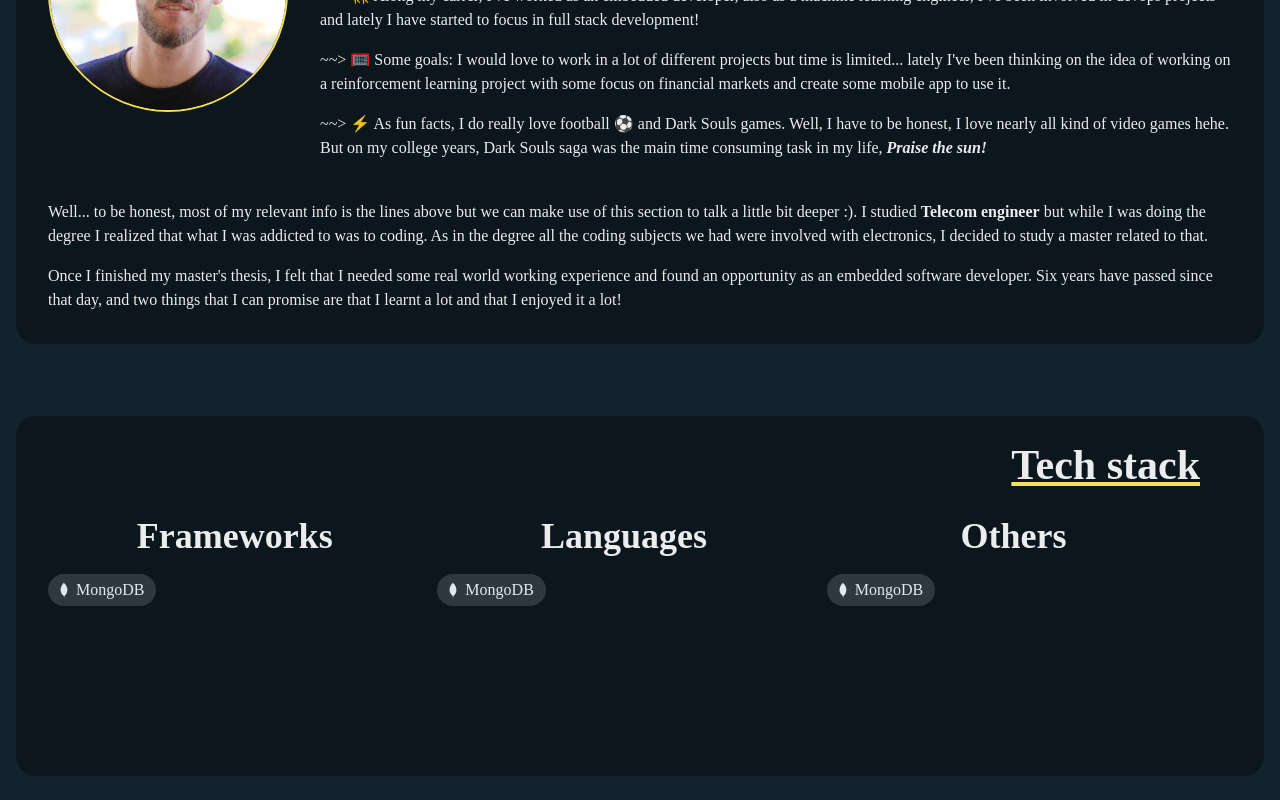
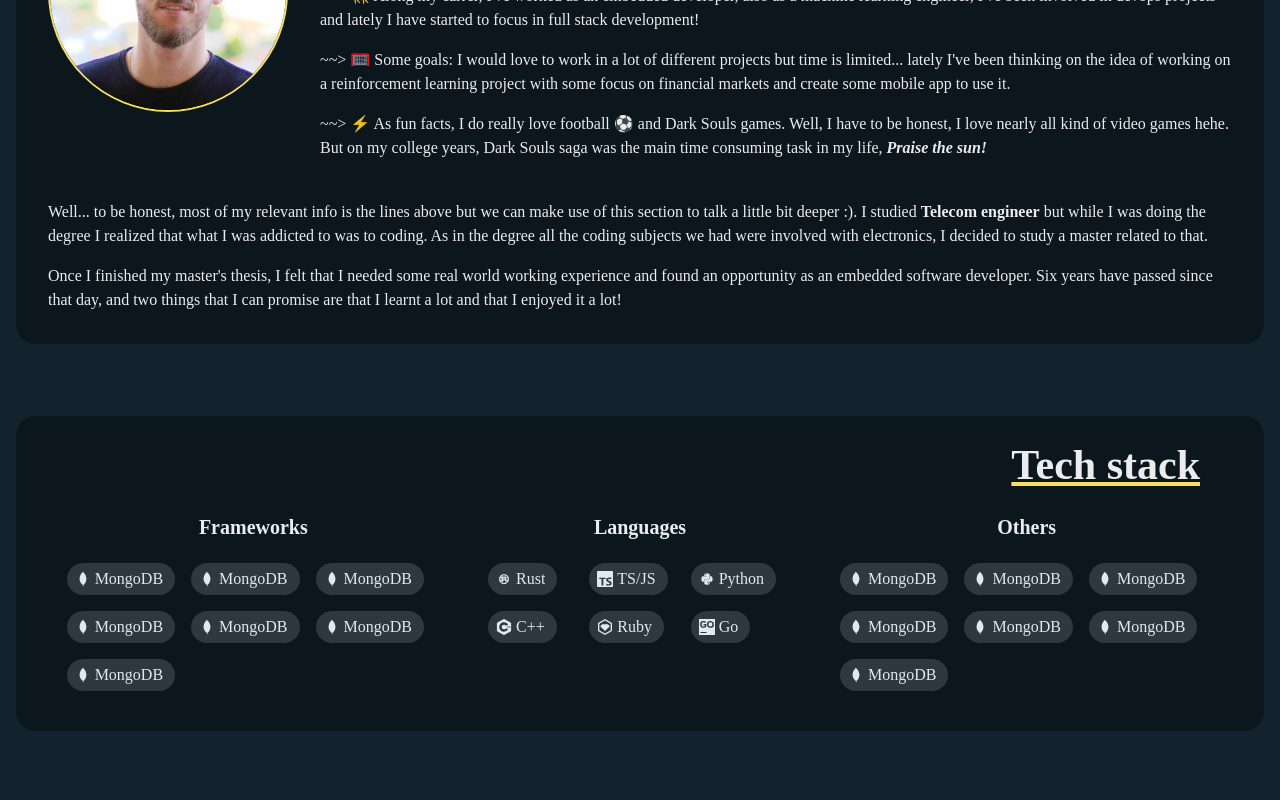
Before and after one commit to presedo93/homepage, a Next.js app: page / in a window 1280 px wide. Shown: the part 330-1130 px from the top of the page. After the commit the page ends 1085 px from the top, so only its background shows below. Built offline with nearby package versions, Linux system fonts and the light colour scheme.

Commit message:
🚧 Badges for tech info

```diff
--- a/components/index/TechItem.tsx
+++ b/components/index/TechItem.tsx
@@ -1,18 +1,22 @@
-import { Box, Tag, TagLabel } from '@chakra-ui/react';
+import { Box, GridItem, Tag, TagLabel } from '@chakra-ui/react';
 
 interface TechItemProps {
     children: React.ReactNode;
     label: string;
+    rowStart: number;
+    colStart: number;
 }
 
-const TechItem = ({ children, label }: TechItemProps) => {
+const TechItem = ({ children, label, ...chakraProps }: TechItemProps) => {
     return (
+        <GridItem {...chakraProps}>
             <Tag size={'lg'} borderRadius={'full'}>
                 <Box ml={-1} mr={1}>
                     {children}
                 </Box>
                 <TagLabel>{label}</TagLabel>
             </Tag>
+        </GridItem>
     );
 };
 
--- a/components/index/TechStack.tsx
+++ b/components/index/TechStack.tsx
@@ -2,17 +2,20 @@ import {
     Box,
     Flex,
     Grid,
-    GridItem,
     Heading,
-    Tag,
-    TagLabel,
-    Text,
     VStack,
     useColorModeValue,
 } from '@chakra-ui/react';
-import { DiMongodb } from 'react-icons/di';
+import {
+    SiTypescript,
+    SiCplusplus,
+    SiRubygems,
+    SiGoland,
+} from 'react-icons/si';
+import { DiMongodb, DiRust, DiPython } from 'react-icons/di';
 
 import TechItem from './TechItem';
+import TechTitle from './TechTitle';
 
 const TeachStack = () => {
     const bg = useColorModeValue('#D0D0D0', '#0B161D');
@@ -37,57 +40,90 @@ const TeachStack = () => {
                 <Flex
                     direction={{ base: 'row' }}
                     align={'start'}
-                    justify={'start'}
+                    justify={'center'}
                     w={'full'}
-                    gap={4}
+                    gap={12}
                 >
                     <Grid
                         templateRows='repeat(4, 1fr)'
                         templateColumns='repeat(3, 1fr)'
                         gap={4}
                     >
-                        <GridItem rowSpan={1} colSpan={4}>
-                            <Flex justify={'center'}>
-                                <Heading>Frameworks</Heading>
-                            </Flex>
-                        </GridItem>
-                        <GridItem rowSpan={1} colSpan={1}>
-                            <TechItem label='MongoDB'>
-                                <DiMongodb />
-                            </TechItem>
-                        </GridItem>
+                        <TechTitle title='Frameworks' />
+                        <TechItem rowStart={2} colStart={1} label='MongoDB'>
+                            <DiMongodb />
+                        </TechItem>
+                        <TechItem rowStart={2} colStart={2} label='MongoDB'>
+                            <DiMongodb />
+                        </TechItem>
+                        <TechItem rowStart={2} colStart={3} label='MongoDB'>
+                            <DiMongodb />
+                        </TechItem>
+                        <TechItem rowStart={3} colStart={1} label='MongoDB'>
+                            <DiMongodb />
+                        </TechItem>
+                        <TechItem rowStart={3} colStart={2} label='MongoDB'>
+                            <DiMongodb />
+                        </TechItem>
+                        <TechItem rowStart={3} colStart={3} label='MongoDB'>
+                            <DiMongodb />
+                        </TechItem>
+                        <TechItem rowStart={4} colStart={1} label='MongoDB'>
+                            <DiMongodb />
+                        </TechItem>
                     </Grid>
                     <Grid
                         templateRows='repeat(4, 1fr)'
                         templateColumns='repeat(3, 1fr)'
                         gap={4}
                     >
-                        <GridItem rowSpan={1} colSpan={4}>
-                            <Flex justify={'center'}>
-                                <Heading>Languages</Heading>
-                            </Flex>
-                        </GridItem>
-                        <GridItem rowSpan={1} colSpan={1}>
-                            <TechItem label='MongoDB'>
-                                <DiMongodb />
-                            </TechItem>
-                        </GridItem>
+                        <TechTitle title='Languages' />
+                        <TechItem rowStart={2} colStart={1} label='Rust'>
+                            <DiRust />
+                        </TechItem>
+                        <TechItem rowStart={2} colStart={2} label='TS/JS'>
+                            <SiTypescript />
+                        </TechItem>
+                        <TechItem rowStart={2} colStart={3} label='Python'>
+                            <DiPython />
+                        </TechItem>
+                        <TechItem rowStart={3} colStart={1} label='C++'>
+                            <SiCplusplus />
+                        </TechItem>
+                        <TechItem rowStart={3} colStart={2} label='Ruby'>
+                            <SiRubygems />
+                        </TechItem>
+                        <TechItem rowStart={3} colStart={3} label='Go'>
+                            <SiGoland />
+                        </TechItem>
                     </Grid>
                     <Grid
                         templateRows='repeat(4, 1fr)'
                         templateColumns='repeat(3, 1fr)'
                         gap={4}
                     >
-                        <GridItem rowSpan={1} colSpan={4}>
-                            <Flex justify={'center'}>
-                                <Heading>Others</Heading>
-                            </Flex>
-                        </GridItem>
-                        <GridItem rowSpan={1} colSpan={1}>
-                            <TechItem label='MongoDB'>
-                                <DiMongodb />
-                            </TechItem>
-                        </GridItem>
+                        <TechTitle title='Others' />
+                        <TechItem rowStart={2} colStart={1} label='MongoDB'>
+                            <DiMongodb />
+                        </TechItem>
+                        <TechItem rowStart={2} colStart={2} label='MongoDB'>
+                            <DiMongodb />
+                        </TechItem>
+                        <TechItem rowStart={2} colStart={3} label='MongoDB'>
+                            <DiMongodb />
+                        </TechItem>
+                        <TechItem rowStart={3} colStart={1} label='MongoDB'>
+                            <DiMongodb />
+                        </TechItem>
+                        <TechItem rowStart={3} colStart={2} label='MongoDB'>
+                            <DiMongodb />
+                        </TechItem>
+                        <TechItem rowStart={3} colStart={3} label='MongoDB'>
+                            <DiMongodb />
+                        </TechItem>
+                        <TechItem rowStart={4} colStart={1} label='MongoDB'>
+                            <DiMongodb />
+                        </TechItem>
                     </Grid>
                 </Flex>
                 <Box h={8} />
--- /dev/null
+++ b/components/index/TechTitle.tsx
@@ -0,0 +1,19 @@
+import { Flex, GridItem, Heading } from '@chakra-ui/react';
+
+interface TechTitleProps {
+    title: string;
+}
+
+const TechTitle = ({ title }: TechTitleProps) => {
+    return (
+        <GridItem rowStart={0} colSpan={4}>
+            <Flex justify={'center'}>
+                <Heading as='h6' size={'md'}>
+                    {title}
+                </Heading>
+            </Flex>
+        </GridItem>
+    );
+};
+
+export default TechTitle;
```
Lines whose indentation alone changed are shown as unchanged.
